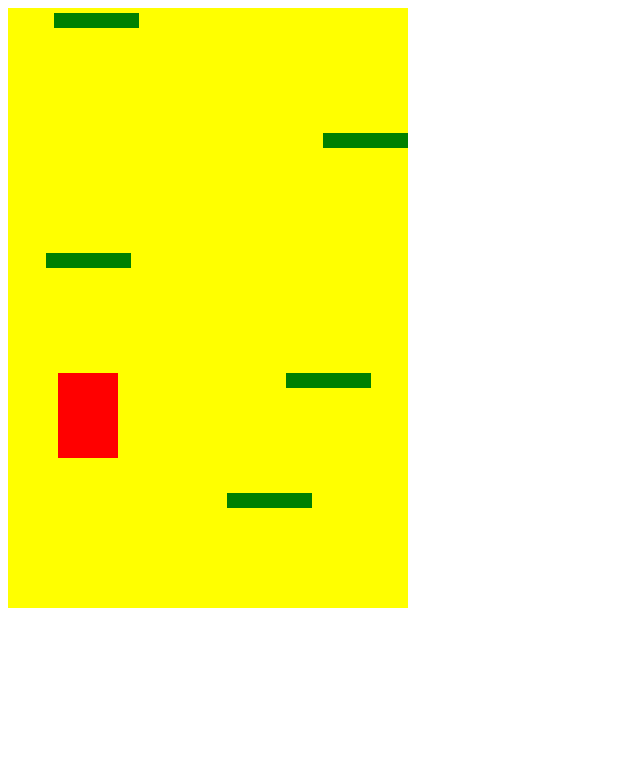
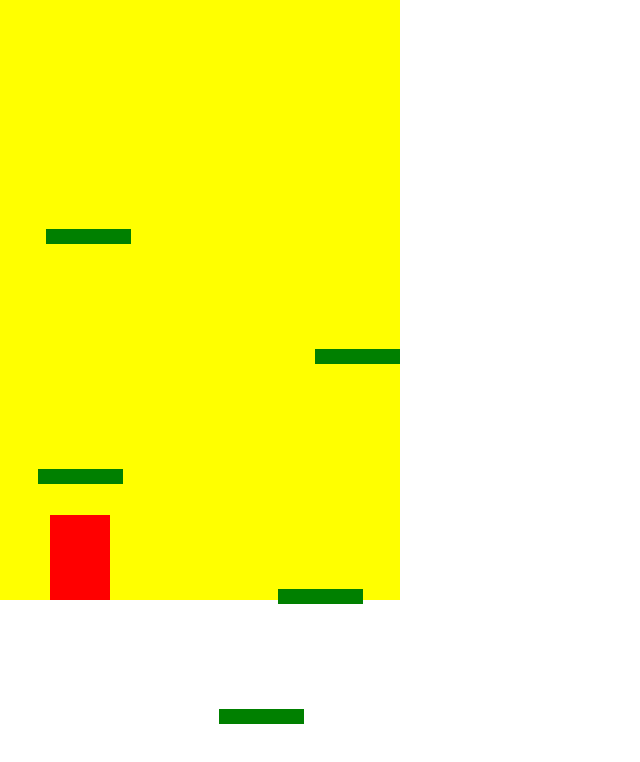
Before and after one commit to robertvitoriano/doodler-jump-js, a plain HTML site: page index.html in a window 1280 px wide. Shown: the whole page, without its empty margins (0-640 px from the left). Drawn offline with Linux system fonts and the light colour scheme.

Commit message:
add game over function

```diff
--- a/app.js
+++ b/app.js
@@ -4,6 +4,8 @@ document.addEventListener('DOMContentLoaded', function () {
 
   const gridHeight = grid.clientHeight;
   const gridWidth = grid.clientWidth;
+  const gameScreenBottomLimit = window.innerHeight - gridHeight;
+  const gameScreenTopLimit = gridHeight - doodler.clientHeight;
   const platformWidth = 15;
   const platforms = []
 
@@ -11,6 +13,8 @@ document.addEventListener('DOMContentLoaded', function () {
   let doodlerBottomPosition = 150;
   let isGameOver = false;
   let platformCount = 5;
+  let upDoodlerSetInterval;
+  let downDoodlerSetInterval;
 
 
   function createDoodler() {
@@ -23,7 +27,7 @@ document.addEventListener('DOMContentLoaded', function () {
   class Platform {
     constructor(newPlataformBottomPosition) {
       this.bottom = newPlataformBottomPosition;
-      this.left = Math.floor(Math.random() * (gridWidth - gridWidth/platformCount));
+      this.left = Math.floor(Math.random() * (gridWidth - gridWidth / platformCount));
       this.visual = document.createElement('div');
 
       const visual = this.visual;
@@ -46,7 +50,7 @@ document.addEventListener('DOMContentLoaded', function () {
   }
 
   function movePlatforms() {
-    if(doodlerBottomPosition > 150){
+    if (doodlerBottomPosition > 200) {
       platforms.forEach(platform => {
         platform.bottom -= 4;
         platform.visual.style.bottom = platform.bottom + 'px';
@@ -54,14 +58,44 @@ document.addEventListener('DOMContentLoaded', function () {
     }
   }
 
+  function handleDoodlerJump() {
+    clearInterval(downDoodlerSetInterval);
+    upDoodlerSetInterval = setInterval(() => {
+      doodlerBottomPosition += 8;
+      doodler.style.bottom = doodlerBottomPosition + 'px';
+      if (doodlerBottomPosition >= 350) {
+        handleDoodlerFall();
+      }
+    }, 30)
+  }
+
+  function handleDoodlerFall() {
+    clearInterval(upDoodlerSetInterval);
+    downDoodlerSetInterval = setInterval(() => {
+      doodlerBottomPosition -= 8;
+      doodler.style.bottom = doodlerBottomPosition + 'px';
+      if (doodlerBottomPosition <= 0) {
+        gameOver();
+        doodler.style.bottom = 0 + 'px';
+      }
+    }, 30);
+  }
+
+  function gameOver() {
+    isGameOver = true;
+    doodler.classList.add('doodler-dead');
+    doodler.style.bottom = gameScreenBottomLimit + 'px';
+    console.log('Game Over');
+    clearInterval(downDoodlerSetInterval);
+  }
+
+
   function start() {
     if (!isGameOver) {
       createDoodler();
       createPlatforms();
-
-      setInterval(function () {
-        movePlatforms();
-      }, 20);
+      setInterval(movePlatforms, 20);
+      handleDoodlerJump();
     }
   }
   // TODO - ATTACH BUTTON
--- a/style.css
+++ b/style.css
@@ -1,7 +1,13 @@
+*{
+  padding:0;
+  margin:0;
+  box-sizing:border-box;
+}
+
 .grid {
   width:400px;
   height: 600px;
-  background-color: yellow;
+  background-color: #ffff00;
   position:relative;
 }
 
```
